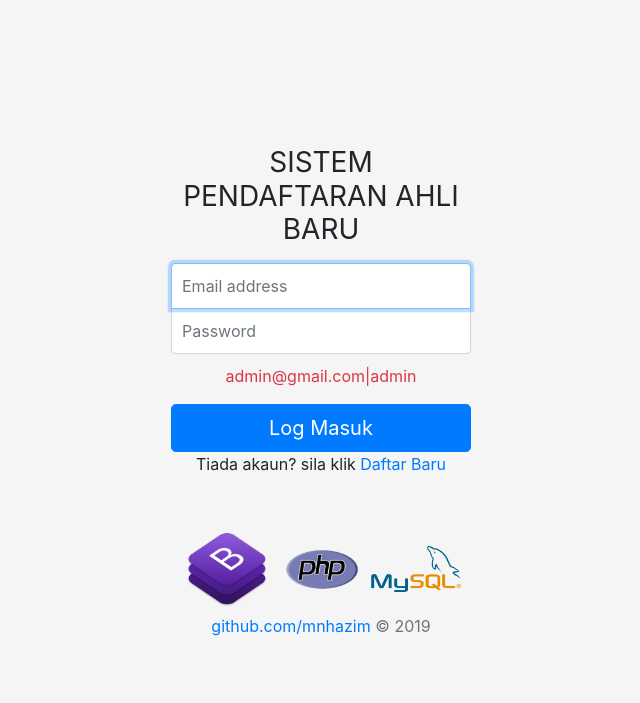
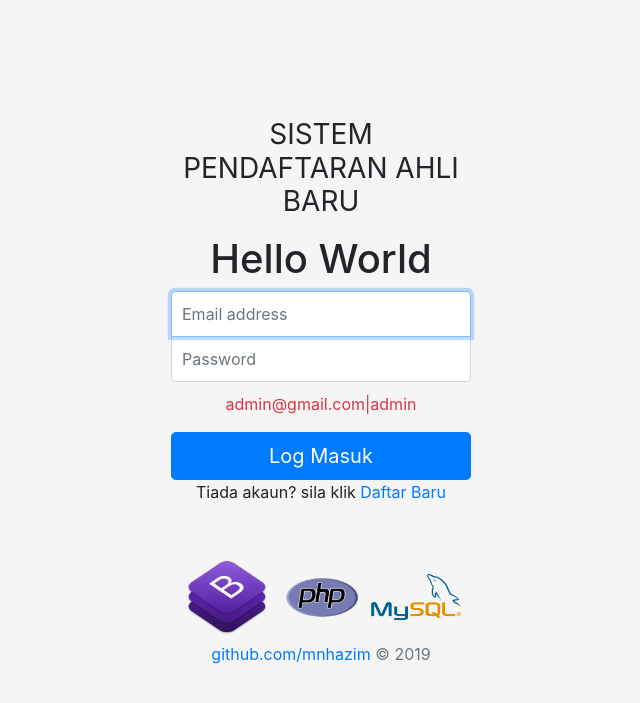
Before and after one commit to mnhazim/PHP-MembersManagement-OOP-01, a PHP site: page / in a window 1280 px wide. Shown: the top 703 px of the page, without its empty margins (319-959 px from the left). Run offline with PHP 8.4, Linux system fonts and the light colour scheme.

Commit message:
Try Commit

```diff
--- a/index.php
+++ b/index.php
@@ -11,6 +11,7 @@
 	<div class="container">
 		<form class="form-signin" method="post" action="controller/control.php?mod=login">
 		    <h1 class="h3 mb-3 font-weight-normal">SISTEM<br>PENDAFTARAN AHLI BARU</h1>
+			<h1>Hello World</h1>
 		    <label for="inputEmail" class="sr-only">Email address</label>
 		    <input type="email" id="inputEmail" name="email" class="form-control" placeholder="Email address" required autofocus autocomplete="off">
 		    <label for="inputPassword" class="sr-only">Password</label>
```
